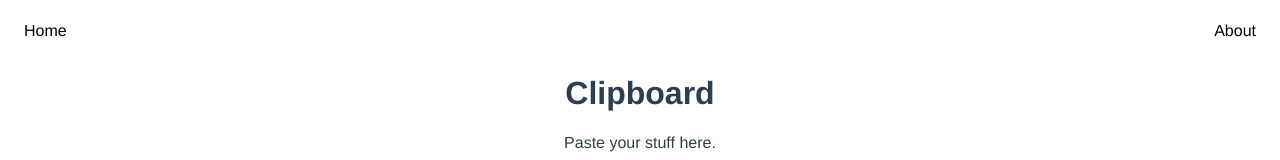
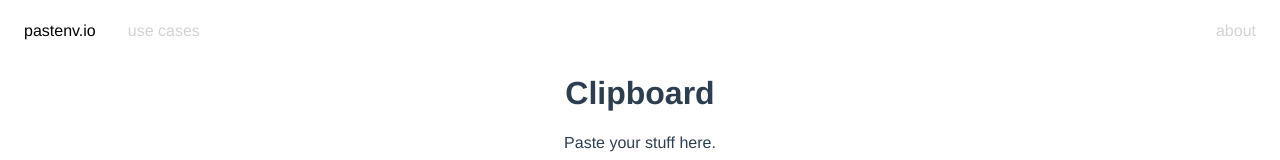
Before and after one commit to kutzilla/pastenv, a Vue app in the folder pastenv-gui/: page / in a window 1280 px wide. Shown: the top 160 px of the page. Built offline with nearby package versions, Linux system fonts and the light colour scheme.

Commit message:
Update navigation bar and styling

```diff
--- a/pastenv-gui/src/components/NavigationBar.vue
+++ b/pastenv-gui/src/components/NavigationBar.vue
@@ -1,8 +1,9 @@
 <template>
     <div class="navigation-bar">
-      <ul>
-        <li><a>Home</a></li>
-        <li class="right"><a>About</a></li>
+      <ul class="navigation-bar-list">
+        <li id="title" class="nav-bar-entry"><a href="/">pastenv.io</a></li>
+        <li class="nav-bar-entry"><a href="/use-cases">use cases</a></li>
+        <li class="nav-bar-entry right"><a href="/about">about</a></li>
       </ul>
     </div>
   </template>
@@ -14,7 +15,7 @@
   </script>
 
 <style>
-ul {
+  ul.navigation-bar-list {
     list-style-type: none;
     margin: 0;
     padding: 0;
@@ -22,7 +23,7 @@
     background-color: white;
   }
 
-  li {
+  li.nav-bar-entry  {
     float: left;
   }
 
@@ -30,16 +31,27 @@
     float: right;
   }
 
-  li a {
+  li.nav-bar-entry a {
     display: block;
-    color: black;
+    color: lightgray;
     text-align: center;
     padding: 14px 16px;
     text-decoration: none;
   }
 
-  li a:hover {
-    color: white;
-    background-color: black;
+  li.nav-bar-entry a:hover {
+    color: black;
+    background-color: white;
   }
+
+  li#title.nav-bar-entry a {
+    color: black;
+    font-style: bold;
+  }
+
+  li#title.nav-bar-entry a:hover {
+    color: lightgray;
+    background: white;
+  }
+
   </style>
```
